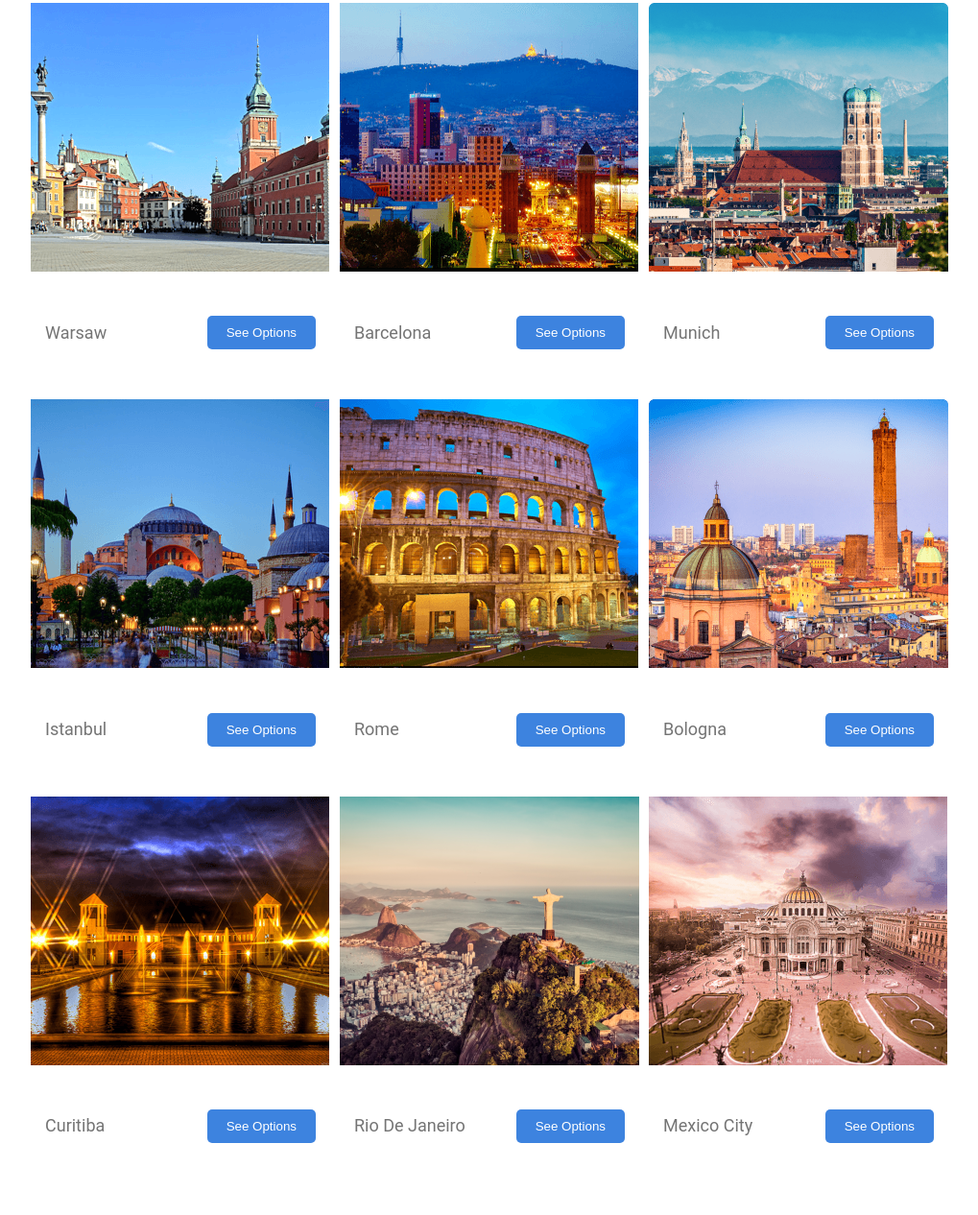
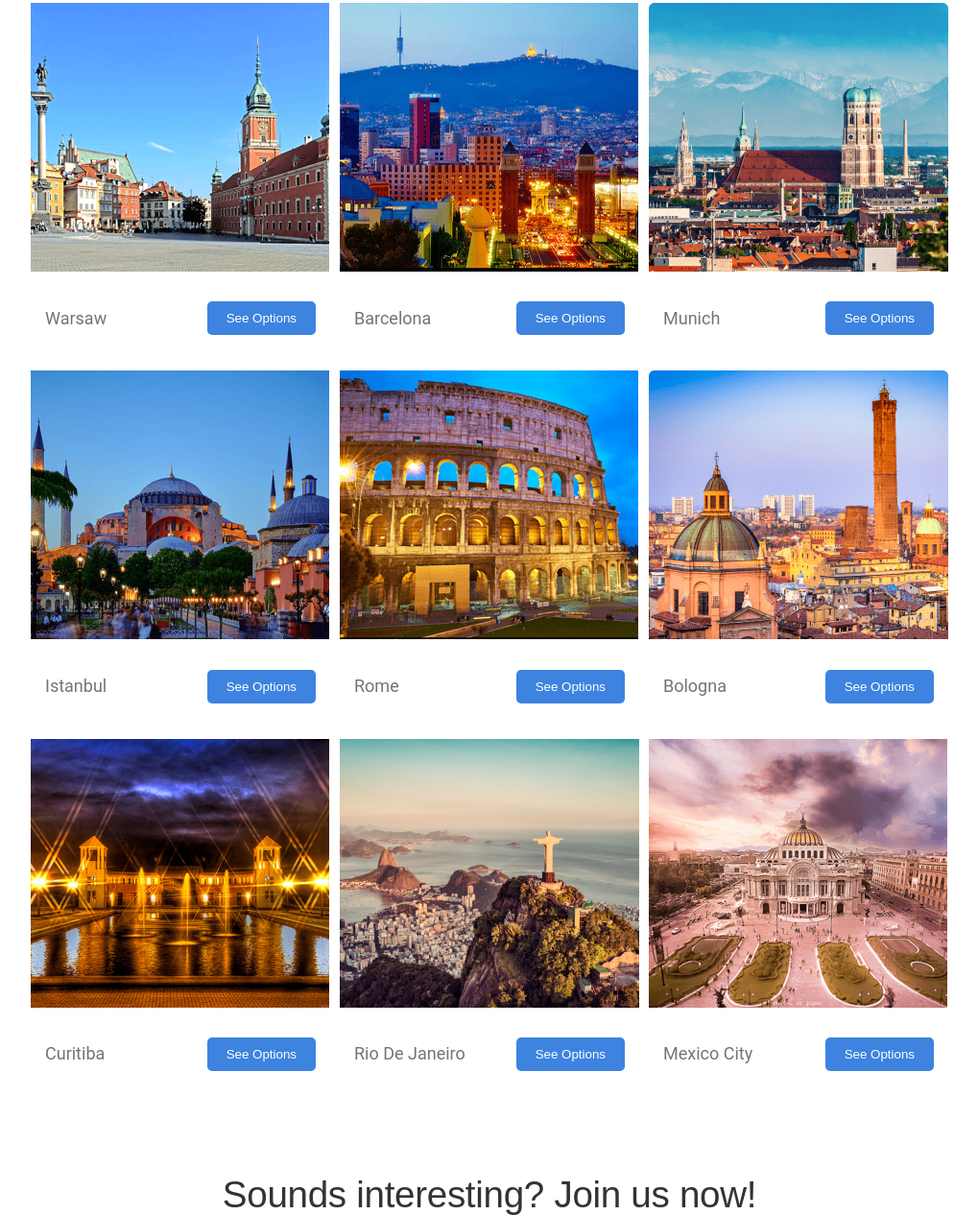
Before and after one commit to conradobi/CSS-Layout-Project, a plain HTML site: page index.html in a window 1280 px wide. Shown: the part 2073-3339 px from the top of the page at 96% size, without its empty margins (130-1149 px from the left). Drawn offline with Linux system fonts and the light colour scheme.

Commit message:
Update style.css

```diff
--- a/style.css
+++ b/style.css
@@ -213,7 +213,7 @@ nav ul li a {
   display: flex;
   align-items: center;
   justify-content: space-between;
-  padding: 15px;
+  padding: 0 15px 0 15px;
 }
 .citygrid div div button {
   background: #3d83df;
```
